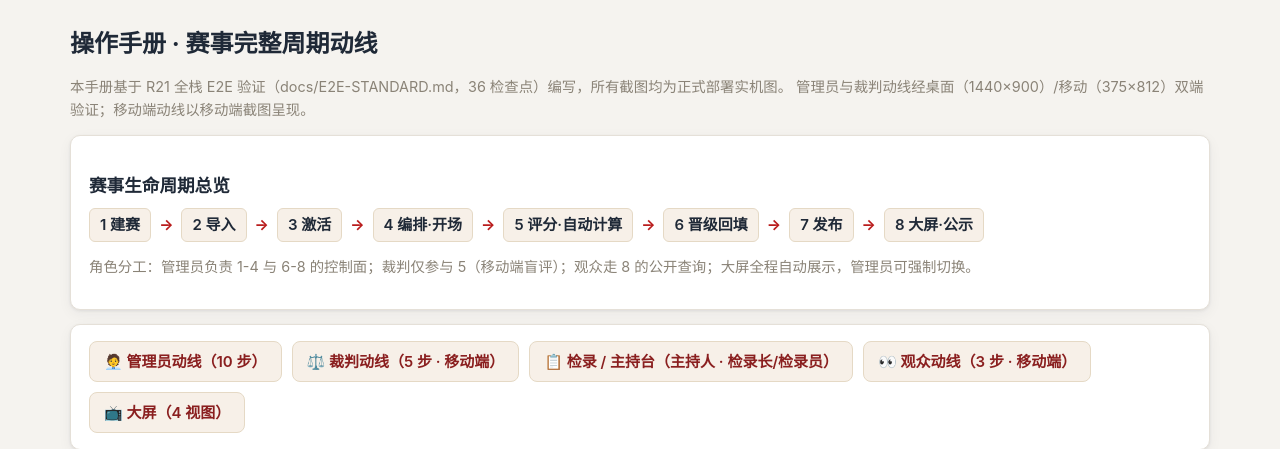
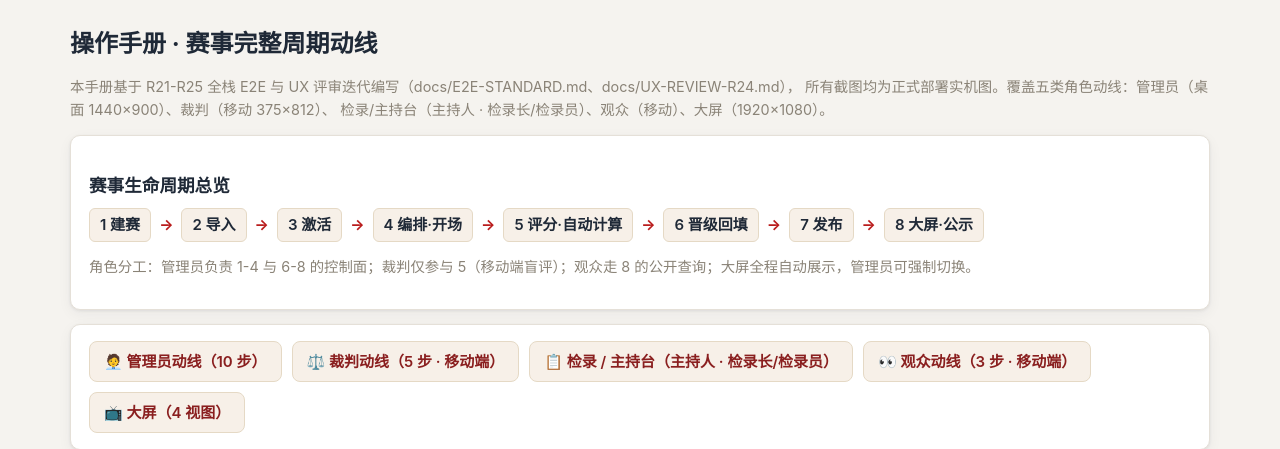
Before and after one commit to RunshengZhu/Simple-Dance-Sport-System, a FastAPI app: page /manual in a window 1280 px wide. Shown: the part 54-503 px from the top of the page. Run offline with FastAPI, Linux system fonts and the light colour scheme; some libraries are stand-ins or nearby versions.

Commit message:
手册v1.1：五角色动线（含检录/主持台章节）+ 登录/查询/staff 最新截图；公网重部署验证

```diff
--- a/server/templates/manual.html
+++ b/server/templates/manual.html
@@ -3,8 +3,9 @@
 {% block nav %}<a href="/">首页</a>{% endblock %}
 {% block content %}
 <h1>操作手册 · 赛事完整周期动线</h1>
-<p class="muted">本手册基于 R21 全栈 E2E 验证（docs/E2E-STANDARD.md，36 检查点）编写，所有截图均为正式部署实机图。
-管理员与裁判动线经桌面（1440×900）/移动（375×812）双端验证；移动端动线以移动端截图呈现。</p>
+<p class="muted">本手册基于 R21-R25 全栈 E2E 与 UX 评审迭代编写（docs/E2E-STANDARD.md、docs/UX-REVIEW-R24.md），
+所有截图均为正式部署实机图。覆盖五类角色动线：管理员（桌面 1440×900）、裁判（移动 375×812）、
+检录/主持台（主持人 · 检录长/检录员）、观众（移动）、大屏（1920×1080）。</p>
 
 <div class="manual-lifecycle card">
   <h2>赛事生命周期总览</h2>
@@ -207,8 +208,8 @@
   <img src="/static/manual/r21/s-screen-standings.png" alt="大屏团体总分榜" loading="lazy">
 </div>
 
-<p class="muted" style="margin-top:2rem">手册版本 v1.0 · 2026-09-06 · 基于 commit 059cd9b+ 实机截图 ·
-配合 docs/WALKTHROUGH.md（动线走查）与 docs/E2E-STANDARD.md（验收标准）使用。</p>
+<p class="muted" style="margin-top:2rem">手册版本 v1.1 · 2026-09-07 · 含检录/双角色/双模式打分/防连场/背番号查询 ·
+基于 feat/service-core 实机截图 · 配合 docs/WALKTHROUGH.md（动线走查）与 docs/E2E-STANDARD.md（验收标准）使用。</p>
 {% endblock %}
 {% block scripts %}
 {% endblock %}
```
Also changed, not shown: server/static/manual/r21/a1-login.png, server/static/manual/r21/p2-public-results.png.
